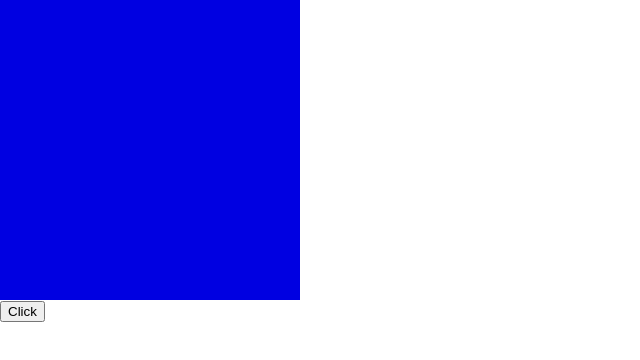
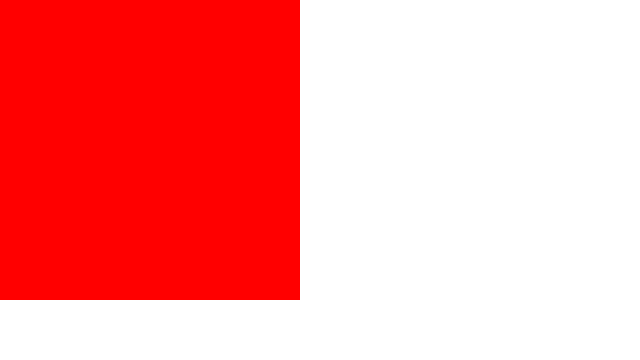
Before and after one commit to thinkful-ei26/trisha-randyS-color-generator, a React (Create React App) app: page / in a window 1280 px wide. Both pictures are taken after a click on the button "Click". Shown: the top 360 px of the page, without its empty margins (0-640 px from the left). Built offline with nearby package versions, Linux system fonts and the light colour scheme.

Commit message:
added event listener on button

```diff
--- a/src/App.js
+++ b/src/App.js
@@ -2,30 +2,31 @@ import React from 'react';
 import Button from './Button';
 import ColorBox from './ColorBox';
 
-// export default class App extends React.Component {
+export default class App extends React.Component {
 
-//   constructor(props) {
-//     super(props);
+  constructor(props) {
+    super(props);
 
-//     this.state = {
-//       backgroundColor: rgb(0, 0, 225)
-//     }
-//   }
+    this.state = {
+      display: 'button'
 
-//   return (
-//   <div className="app">
-//     <ColorBox />
-//     <Button />
-//   </div>)
+    }
+  }
 
-// }
+  handleClick() {
+    console.log('click')
+    this.setState({display: 'box'})
+  }
 
-export default function App()  {
-
-  return (
-  <div className="app">
-    <ColorBox />
-    <Button />
-  </div>)
-
+// export default function App()  {
+  render() {
+    if (this.state.display === 'box') {
+      return <ColorBox />
+    }
+    if (this.state.display === 'button') {
+      return (
+        <Button onClick={e => this.handleClick(e)} />
+      )
+    }
+  }
 }
--- a/src/Button.js
+++ b/src/Button.js
@@ -1,7 +1,6 @@
 import React from 'react';
 
-export default function Button() {
+export default function Button(props) {
 
-  return (<button>Click</button>)
-
+  return (<button onClick={props.onClick}>Click</button>)
 }
--- a/src/ColorBox.js
+++ b/src/ColorBox.js
@@ -3,6 +3,6 @@ import './color-box.css';
 
 export default function Button() {
 
-  return (<div className="color-box"></div>)
+  return (<div className="red-box"></div>)
 
 }
--- /dev/null
+++ b/src/blue-box.css
@@ -0,0 +1,5 @@
+.blue-box {
+  background-color: blue;
+  width: 300px;
+  height: 300px;
+}
--- /dev/null
+++ b/src/blue-box.js
@@ -0,0 +1,6 @@
+import React from 'react';
+import './blue-box.css'
+
+export default function BlueBox() {
+  return <div className='blue-box'></div>
+}
--- a/src/color-box.css
+++ b/src/color-box.css
@@ -1,5 +1,23 @@
-.color-box {
+/* .color-box {
   background-color: rgb(0, 0, 225);
   width: 300px;
   height: 300px;
+} */
+
+.green-box {
+  background-color: green;
+  width: 300px;
+  height: 300px;
 }
+
+.blue-box {
+  background-color: blue;
+  width: 300px;
+  height: 300px;
+}
+
+.red-box {
+  background-color: red;
+  width: 300px;
+  height: 300px;
+}
--- /dev/null
+++ b/src/green-box.css
@@ -0,0 +1,5 @@
+.green-box {
+  background-color: green;
+  width: 300px;
+  height: 300px;
+}
--- /dev/null
+++ b/src/green-box.js
@@ -0,0 +1,6 @@
+import React from 'react';
+import './green-box.css'
+
+export default function GreenBox() {
+  return <div className='green-box'></div>
+}
--- /dev/null
+++ b/src/red-box.css
@@ -0,0 +1,5 @@
+.red-box {
+  background-color: red;
+  width: 300px;
+  height: 300px;
+}
--- /dev/null
+++ b/src/red-box.js
@@ -0,0 +1,6 @@
+import React from 'react';
+import './red-box.css'
+
+export default function RedBox() {
+  return <div className='red-box'></div>
+}
```
